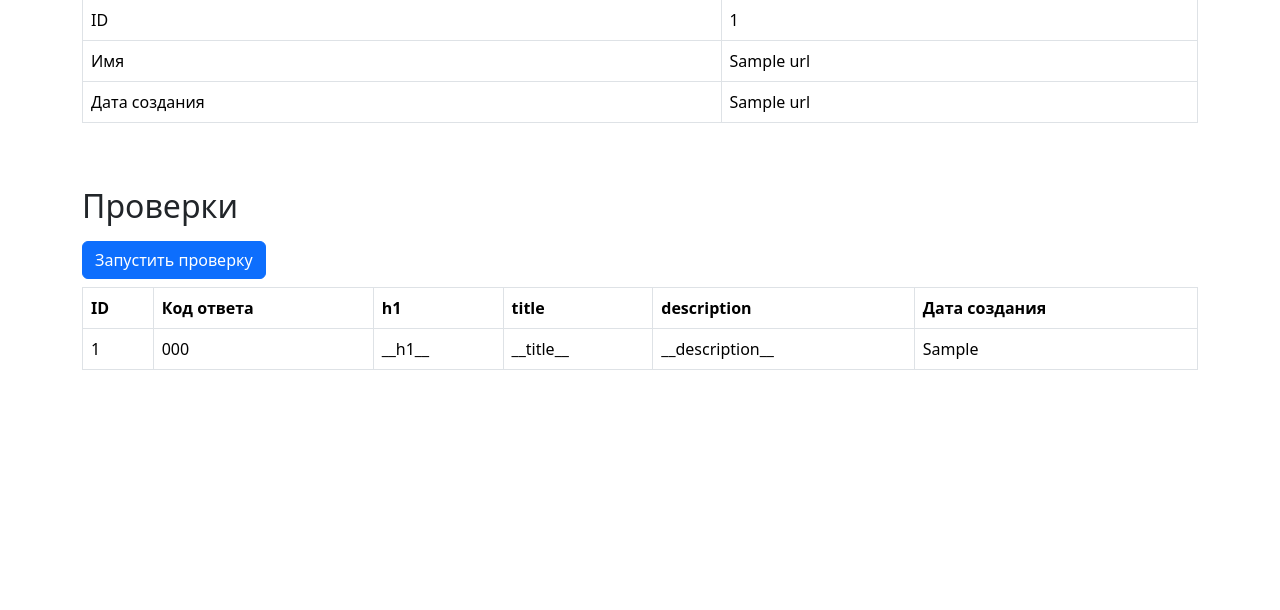
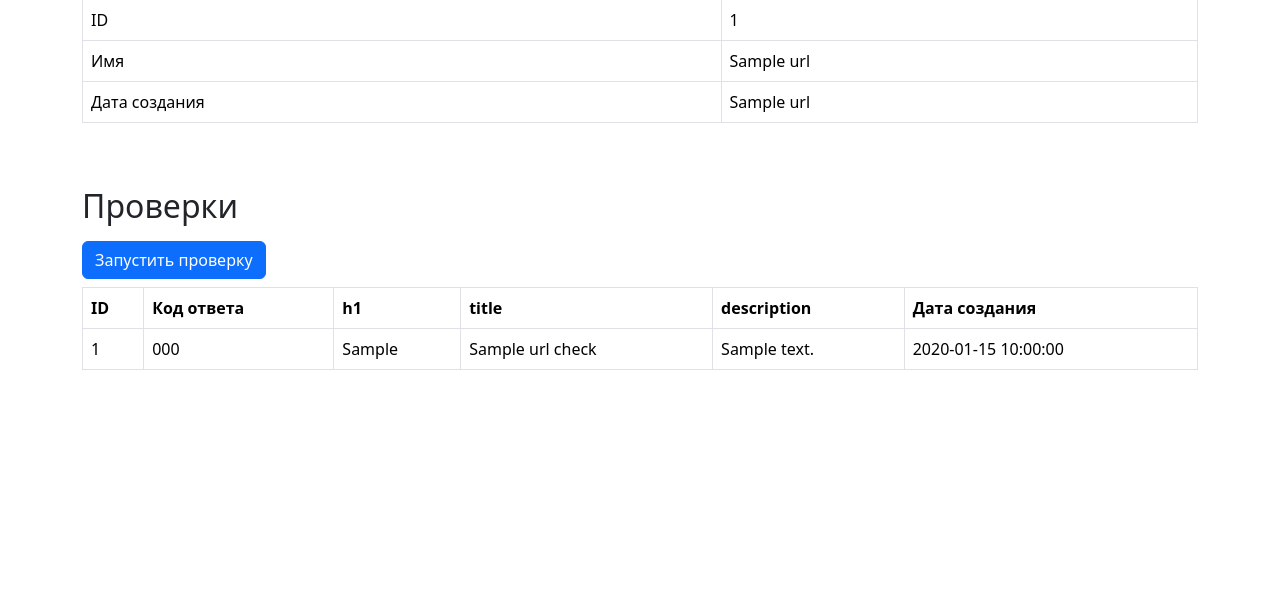
Before and after one commit to danokp/python-project-83, a Flask app: page /urls/1 in a window 1280 px wide. Shown: the part 129-739 px from the top of the page. Run offline with Flask 2, Linux system fonts and the light colour scheme; a database or web service that is not in the repository returns one stand-in record (values such as "Sample title"); some libraries are stand-ins or nearby versions.

Commit message:
Show check results (h1, title and discription tags)

```diff
--- a/page_analyzer/templates/urls/id/index.html
+++ b/page_analyzer/templates/urls/id/index.html
@@ -40,10 +40,10 @@
         <tr>
             <td>{{ check[0] }}</td>
             <td>{{ check[1] }}</td>
-            <td>__h1__</td>
-            <td>__title__</td>
-            <td>__description__</td>
             <td>{{ check[2] }}</td>
+            <td>{{ check[3] }}</td>
+            <td>{{ check[4] }}</td>
+            <td>{{ check[5] }}</td>
         </tr>
         {% endfor %}
     </table>
```
